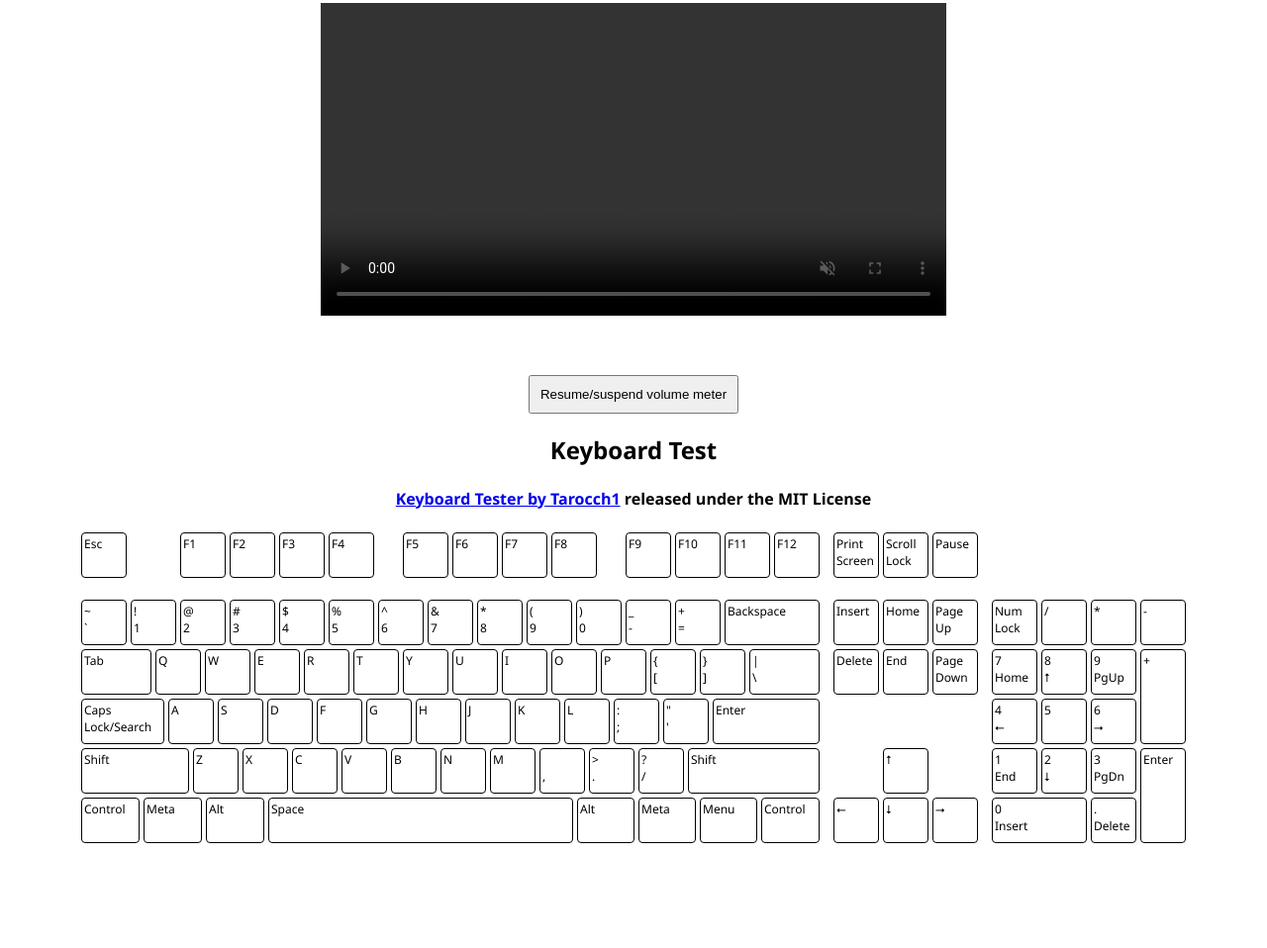
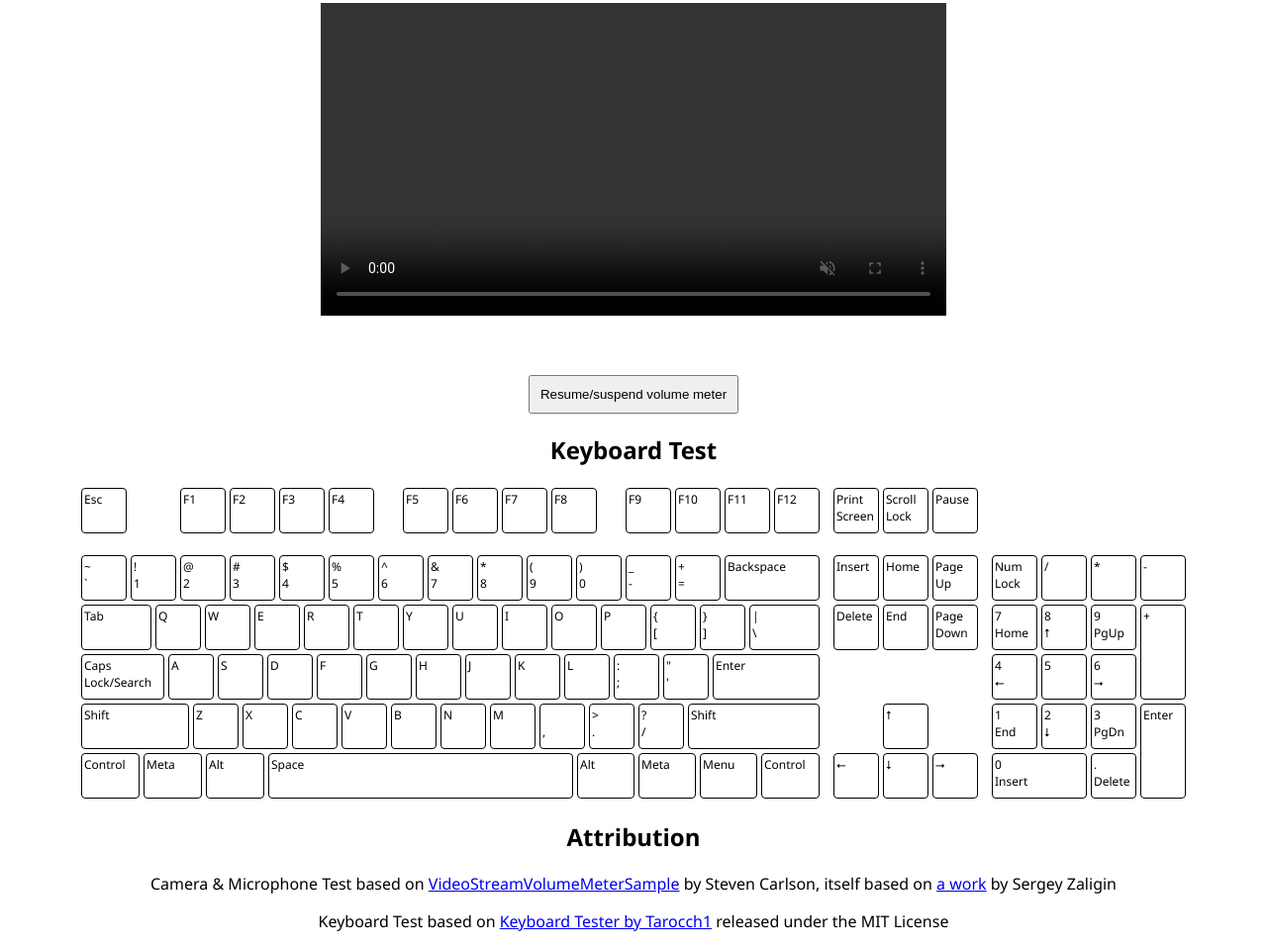
Before and after one commit to escarlson/CrEval, a plain HTML site: page index.html in a window 1280 px wide. Shown: the part 237-1195 px from the top of the page at 99% size. Before the commit the page ends 1099 px from the top, so only its background shows below. Drawn offline with nearby package versions, Linux system fonts and the light colour scheme.

Commit message:
Update attribution and move to bottom

```diff
--- a/index.html
+++ b/index.html
@@ -71,9 +71,7 @@
     <div>
       <h2>Keyboard Test</h2>
     </div>
-    <div>
-      <h4><a href="https://github.com/Tarocch1/keyboard-tester">Keyboard Tester by Tarocch1</a> released under the MIT License</div></h4>
-    </div>
+
     <div style="display: flex; justify-content: center;">
       <div class="keyboard">
         <div style="display: flex;">
@@ -295,6 +293,10 @@
       // key.style.background = 'initial';
     }
     </script>
-
+    <div style="text-align: center;">
+      <h2>Attribution</h2>
+      <p>Camera & Microphone Test based on <a href="https://github.com/escarlson/VideoStreamVolumeMeterSample">VideoStreamVolumeMeterSample</a> by Steven Carlson, itself based on <a href="https://github.com/SergeyZaligin/VideoStreamVolumeMeterSample">a work</a> by Sergey Zaligin</a></p>
+      <p>Keyboard Test based on <a href="https://github.com/Tarocch1/keyboard-tester">Keyboard Tester by Tarocch1</a> released under the MIT License</p>
+  </div>
   </body>
 </html>
```
